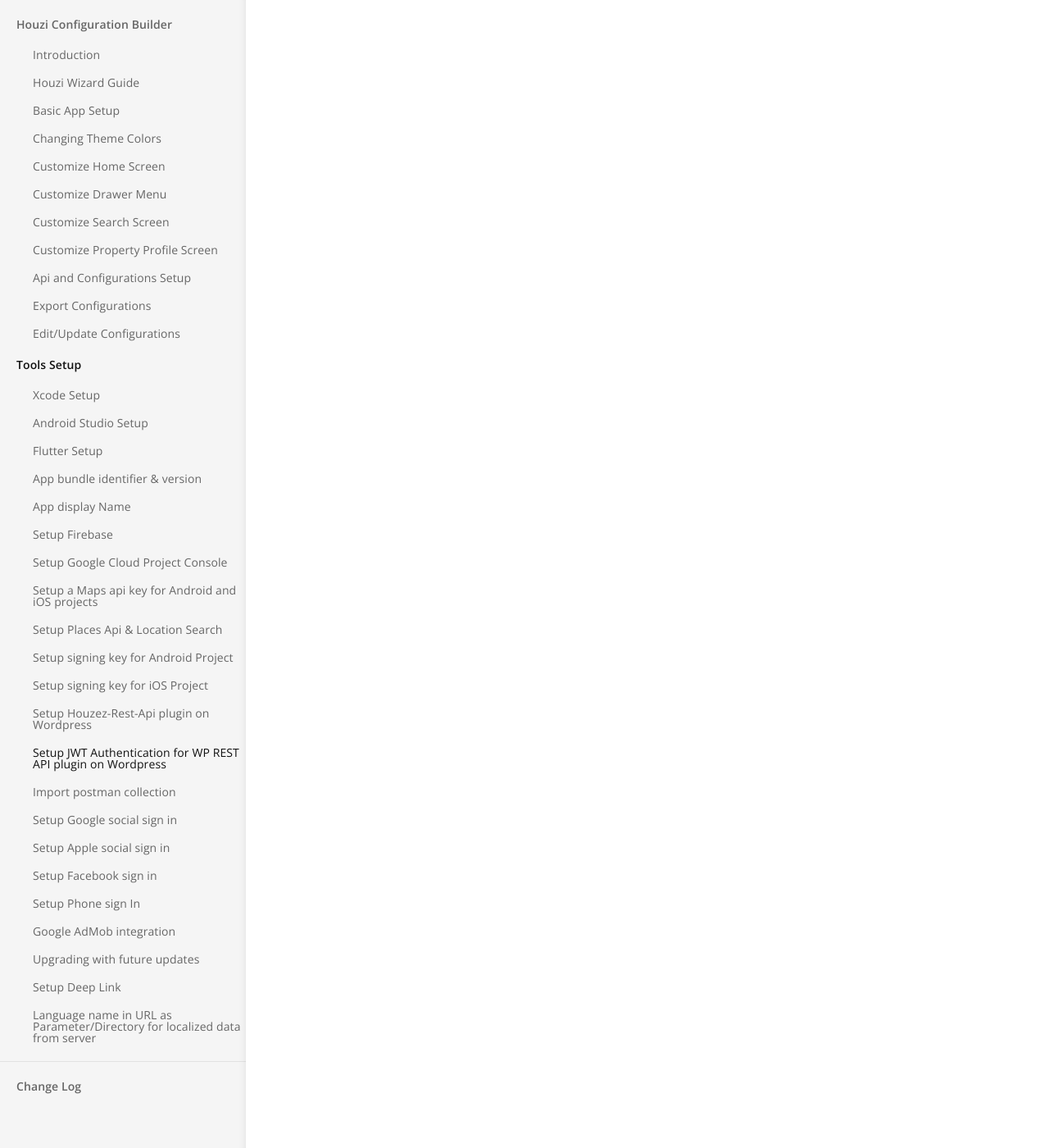
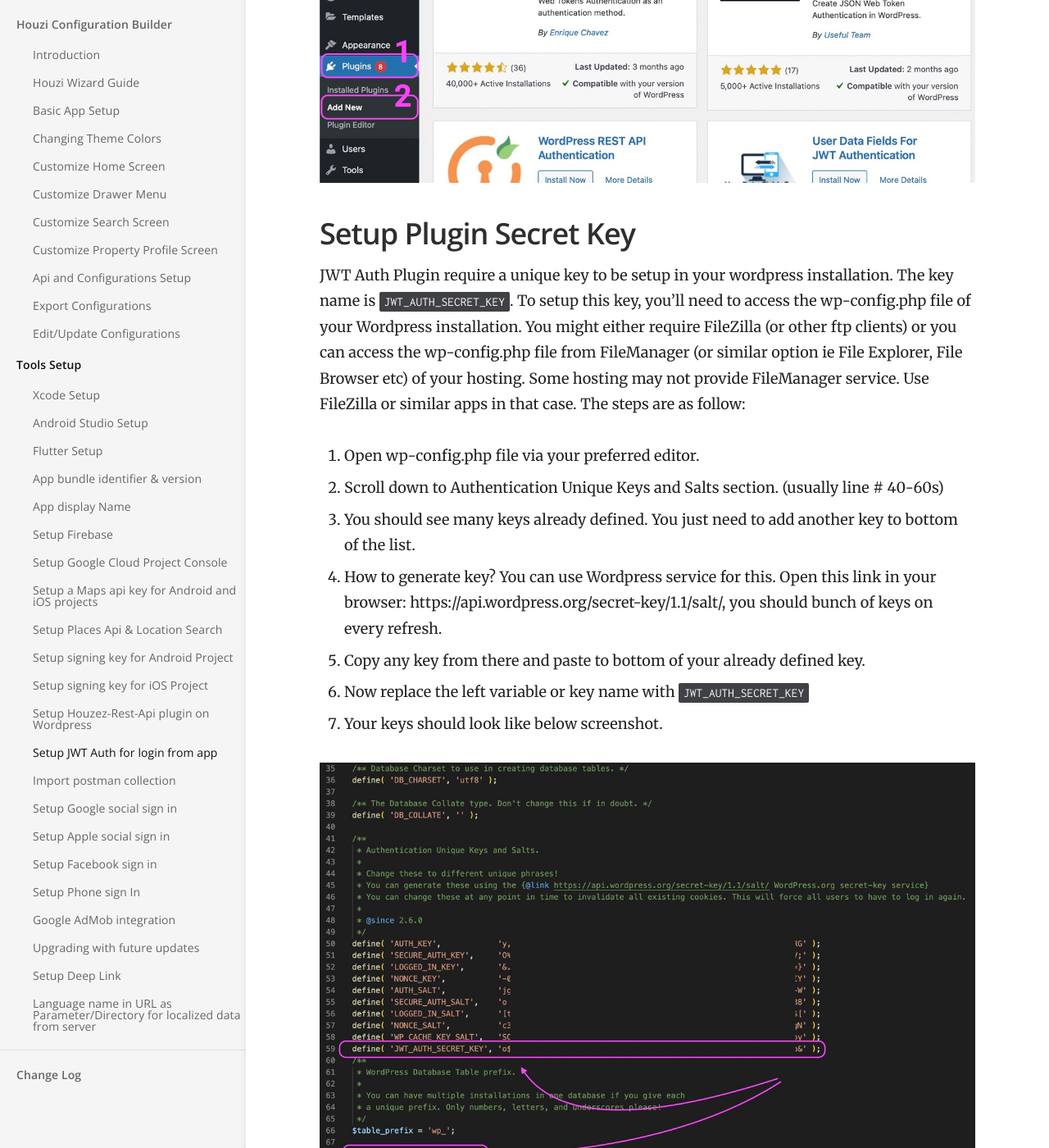
Before and after one commit to booleanbites/houzi-doc, a Jekyll site: the page built from _docs/tools/jwt_auth.md, in a window 1280 px wide and 1400 px high, scrolled down 1158 px. Shown: the whole window at 82% size. Built offline with Jekyll 4.4.1, drawn with Linux system fonts in a browser that asks for light colours; some of the changed text lies outside the part shown.

Commit message:
JWT Auth documentation improved.

```diff
--- a/_docs/tools/jwt_auth.md
+++ b/_docs/tools/jwt_auth.md
@@ -1,10 +1,37 @@
 ---
-title: Setup JWT Authentication for WP REST API plugin on Wordpress
+title: Setup JWT Auth for login from app
 category: Tools Setup
 order: 12
 ---
 
-In order for the login and other user related tasks (add property, add review, CRM functionalities, admin activities), we’re using JWT auth token and for that we’ve used JWT auth plugin.
+In order for the login and other user related tasks (add property, add review, CRM functionalities, admin activities), we’re using JWT (JSON Web Token) approach. For this we are using JWT Auth plugin.
+
 You can download here: https://wordpress.org/plugins/jwt-authentication-for-wp-rest-api/
 
-Install and activate, CAREFULLY SETUP. Current api works with this plugin only.
+JWT Auth Plugin is required if you want to login from app.
+
+## Install & Activate
+To install this plugin, you go into your wordpress dashboard, from left menu select plugin and add new plugin
+
+1. Wordpress > Left Menu > Plugin
+2. From plugin choose Add New
+3. Search 'JWT Auth'.
+4. From the Results, Choose 'JWT Authentication for WP REST API' by 'Enrique Chavez' and Click Install
+5. Activate the Plugin.
+
+![how to add new wordpress plugin](../../images/install-wp-plugin.jpg)
+
+## Setup Plugin Secret Key
+JWT Auth Plugin require a unique key to be setup in your wordpress installation. The key name is `JWT_AUTH_SECRET_KEY`. To setup this key, you'll need to access the wp-config.php file of your Wordpress installation. You might either require FileZilla (or other ftp clients) or you can access the wp-config.php file from FileManager (or similar option ie File Explorer, File Browser etc) of your hosting. Some hosting may not provide FileManager service. Use FileZilla or similar apps in that case. The steps are as follow:
+
+1. Open wp-config.php file via your preferred editor.
+2. Scroll down to Authentication Unique Keys and Salts section. (usually line # 40-60s)
+3. You should see many keys already defined. You just need to add another key to bottom of the list.
+4. How to generate key? You can use Wordpress service for this. Open this link in your browser: https://api.wordpress.org/secret-key/1.1/salt/, you should bunch of keys on every refresh.
+5. Copy any key from there and paste to bottom of your already defined key.
+6. Now replace the left variable or key name with  `JWT_AUTH_SECRET_KEY`
+7. Your keys should look like below screenshot.
+
+![JWT Auth Secret Key](../../images/jwt_auth_secret_key_setup.jpg)
+
+Conslut Description of JWT Auth Plugin for more guidance here: https://wordpress.org/plugins/jwt-authentication-for-wp-rest-api
```
Also changed, not shown: images/install-wp-plugin.jpg (added), images/jwt_auth_secret_key_setup.jpg (added).
